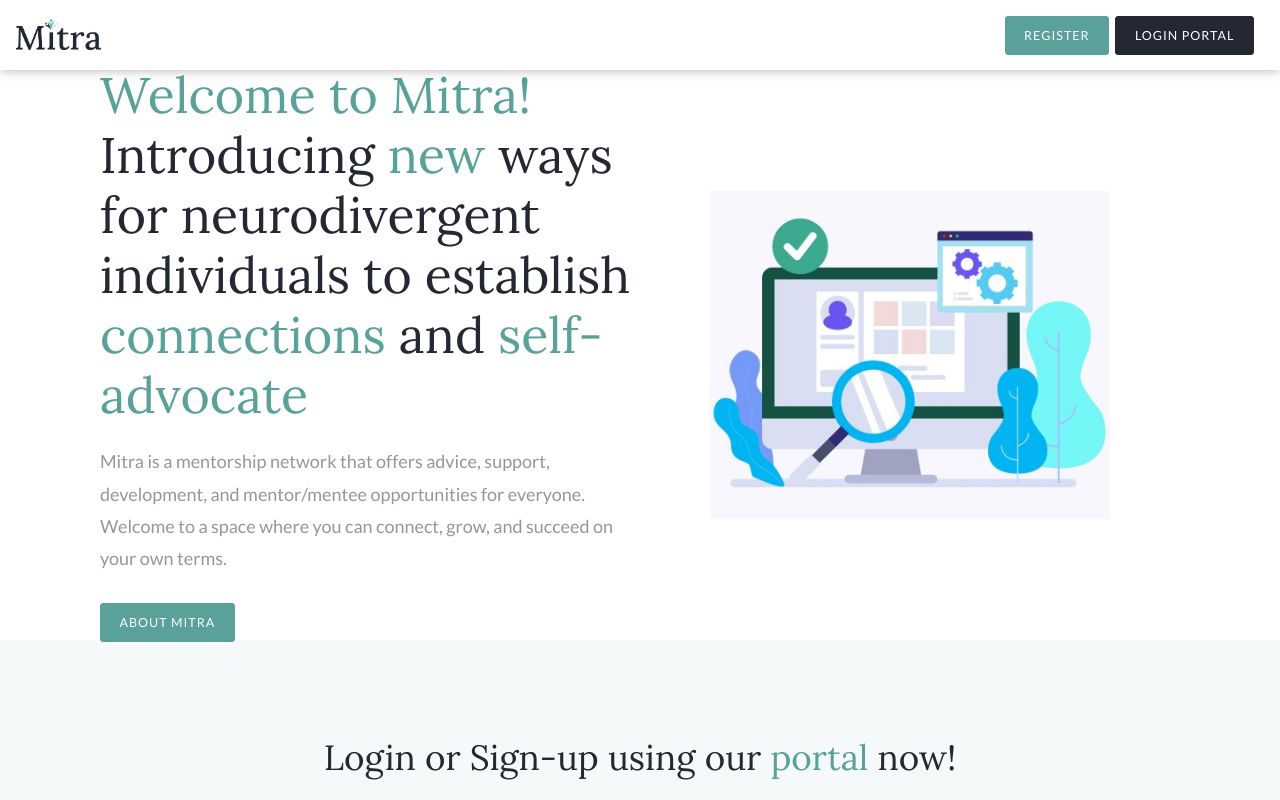
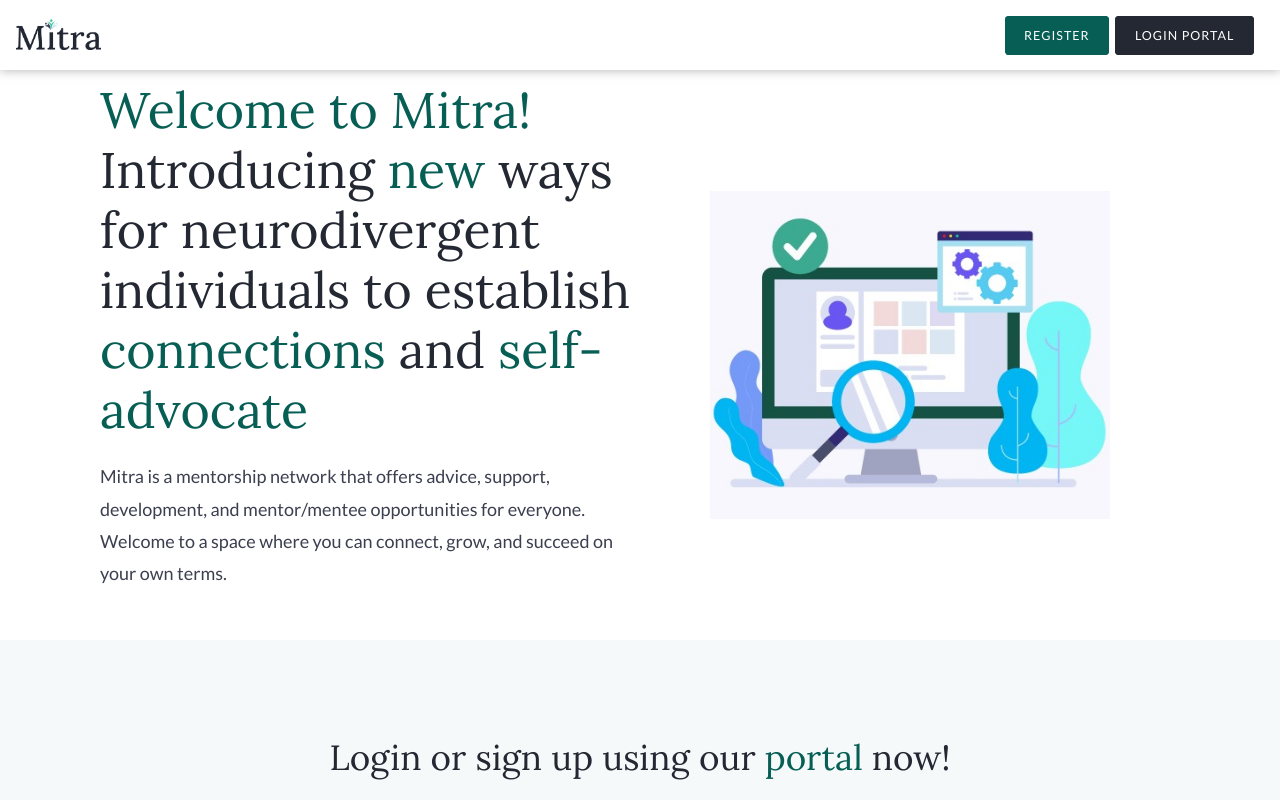
Before and after one commit to XaviRB/Mitra, a React (Create React App) app: page / in a window 1280 px wide. Shown: the top 800 px of the page. Built offline with nearby package versions, Linux system fonts and the light colour scheme.

Commit message:
Increase contrast in color scheme for greater accessibility. Add button functionality.

```diff
--- a/src/LandingPage.jsx
+++ b/src/LandingPage.jsx
@@ -48,11 +48,11 @@
                 development, and mentor/mentee opportunities for everyone.
                 Welcome to a space where you can connect, grow, and succeed on your own terms.
             </p>
-            <div className="header-button">
+            {/* <div className="header-button">
                 <a href="#" className="btn-green">
                 About Mitra
                 </a>
-            </div>
+            </div> */}
             </div>
             <div className="header-image">
             <img src={computer} alt="" />
@@ -66,7 +66,7 @@
     <section className="portal">
         <div className="container">
         <h2>
-            Login or Sign-up using our <span>portal</span> now!
+            Login or sign up using our <span>portal</span> now!
         </h2>
         <p>
             Seeking a mentor, looking to mentor others, or interested in both? Mitra is here to help.
@@ -88,7 +88,7 @@
             </div>
             <div className="portal-button-box">
                 <div className="portal-button">
-                <a href="#" className="btn-green" id="yellow-transparent">
+                <a href="/Signin" className="btn-green" id="yellow-transparent">
                     <span>→</span>
                 </a>
                 </div>
@@ -102,12 +102,12 @@
             </div>
             <div className="portal-text">
                 <h3>
-                Sign-up and create an <span>account</span> here
+                Sign up and create an <span>account</span> here
                 </h3>
             </div>
             <div className="portal-button-box">
                 <div className="portal-button">
-                <a href="#" className="btn-green" id="sky-blue-transparent">
+                <a href="/Registration" className="btn-green" id="sky-blue-transparent">
                     <span>→</span>
                 </a>
                 </div>
--- a/src/components/Footer.jsx
+++ b/src/components/Footer.jsx
@@ -12,6 +12,7 @@
             <div className="footer-box-company">
             <h3>Inquiries</h3>
             <div className="contact-form">
+                {/* Look at improving accessibility by adding labels to the footer. */}
                 <form name="contact" method="POST" data-netlify="true">
                 <input type="hidden" name="form-name" defaultValue="contact" />
                 <div className="contact-item">
--- a/src/css/style.css
+++ b/src/css/style.css
@@ -37,12 +37,12 @@
     /* --color-blue: #334158; */
     --color-light-blue: #D6E9F7;
     --color-sky-blue: #39a9fd;
-    --color-green: #5aa19a;
+    --color-green: #075e55;
     /* --color-green: #66BD9C; */
     --color-yellow: #f1a500;
     --color-light-grey: #f5f9fa;
-    --color-medium-grey: #969696;
-    --color-dark-grey: #474c5e;
+    --color-medium-grey: #3b3f4f;
+    --color-dark-grey: #1b1e26;
     --color-black: #272421;
     --color-white: #ffffff;
 
```
